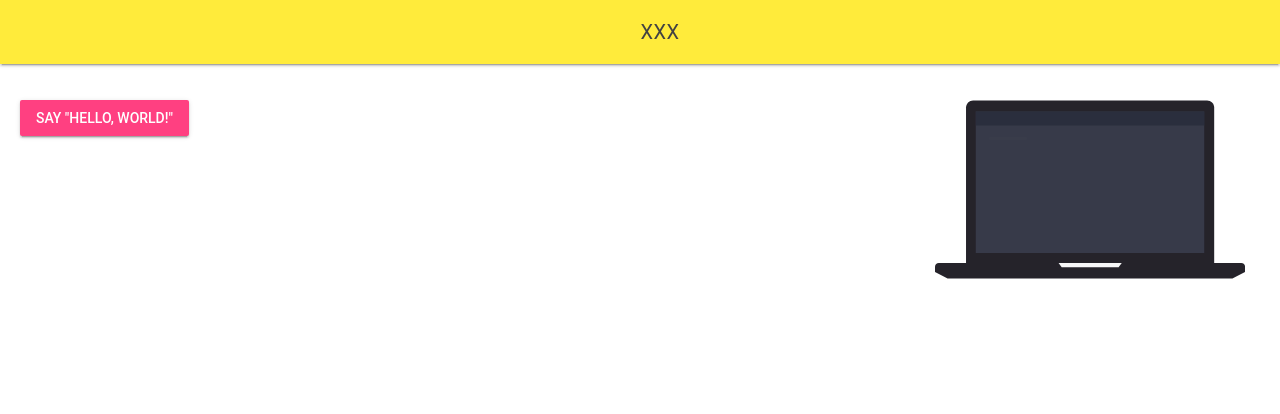
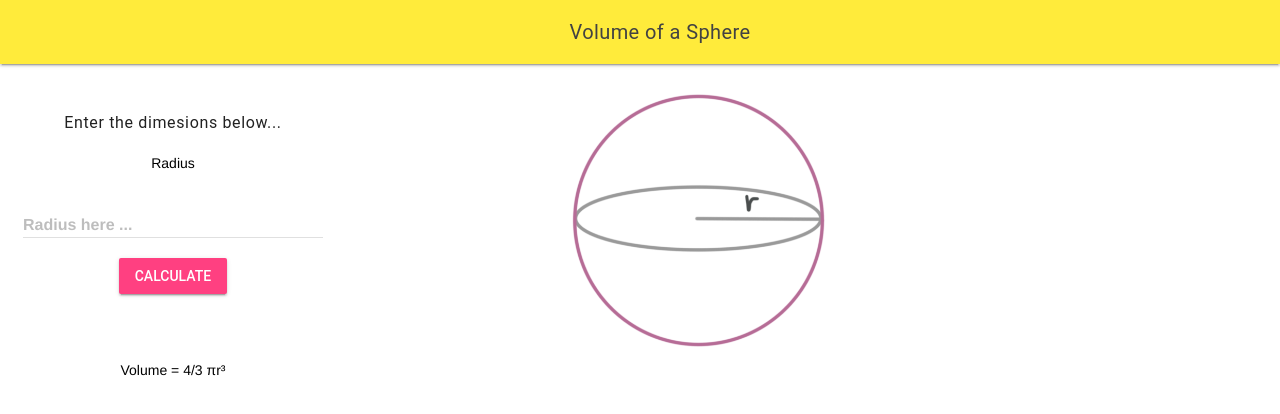
Before and after one commit to Claire-Bedrossian/ICS20-Unit3-3-JS, a plain HTML site: page index.html in a window 1280 px wide. Drawn offline with nearby package versions, Linux system fonts and the light colour scheme.

Commit message:
added functionality

```diff
--- a/css/styles.css
+++ b/css/styles.css
@@ -1,5 +1,5 @@
 /* Created by: Claire Bedrossian
-* Created on: XXX 202X
+* Created on: Nov 2022
 * This file contains the CSS for index.html
 */
 
--- a/index.html
+++ b/index.html
@@ -1,19 +1,18 @@
 <!DOCTYPE html>
-<!--- ICS2O-My first PWA --->
+<!---ICS2O-Unit3-03-JS--->
 <html lang="en">
   <head>
     <meta charset="UTF-8" />
     <meta name="viewport" content="width=device-width, initial-scale=1.0" />
-    <meta name="description" content="XXX" />
+    <meta name="description" content="ICS2O-Unit3-03-JS" />
     <meta name="keywords" content="mths, ics2o" />
     <meta name="author" content=".Claire Bedrossian" />
     <meta name="theme-color" content="#FFFFFF" />
-    <title>XXX</title>
     <link
       rel="canonical"
-      href="https://Claire-Bedrossian.github.io/ICS2O-PWA-Test/"
+      href="https://Claire-Bedrossian.github.io/ICS2O-Unit3-03-JS/"
     />
-    <link rel="manifest" href="/ICS2O-PWA-Test/manifest.webmanifest" />
+    <link rel="manifest" href="/ICS2O-Unit3-03-JS/manifest.webmanifest" />
     <link rel="stylesheet" href="./css/styles.css" />
     <!--- None blocking for Lighthouse report --->
     <!--- https://stackoverflow.com/questions/32759272/how-to-load-css-asynchronously --->
@@ -44,36 +43,69 @@
     <link rel="apple-touch-icon" sizes="180x180" href="apple-touch-icon.png" />
     <link rel="icon" type="image/png" sizes="32x32" href="favicon-32x32.png" />
     <link rel="icon" type="image/png" sizes="16x16" href="favicon-16x16.png" />
+    <title>Volume of a Sphere</title>
   </head>
-  <title>XXX</title>
   <body>
     <script defer src="https://code.getmdl.io/1.3.0/material.min.js"></script>
     <script src="./js/script.js"></script>
     <div class="mdl-layout mdl-js-layout mdl-layout--fixed-header">
       <header class="mdl-layout__header">
         <div class="mdl-layout__header-row">
-          <span class="mdl-layout-title">XXX</span>
+          <span class="mdl-layout-title">Volume of a Sphere</span>
         </div>
       </header>
       <main class="mdl-layout__content">
-        <p></p>
-        <img
-          src="./images/notebook-animation.svg"
-          alt="Computer"
-          width="25%"
-          height="25%"
+        <table>
+          <tr>
+            <th>
+              <h6>Enter the dimesions below...</h6>
+              <!-- number textfeild -->
+              <p>Radius</p>
+              <form action="#">
+                <div class="mdl-textfield mdl-js-textfield">
+                  <input
+                    class="mdl-textfield__input"
+                    type="number"
+                    pattern="-?[0-9]*(\.[0-9]+)?"
+                    id="radius-number"
                   />
-        <p></p>
-        <!-- Raised button with ripple -->
+                  <label class="mdl-textfield__label" for="radius-number"
+                    >Radius here ...</label
+                  >
+                  <span class="mdl-textfield__error"
+                    >Input is not a number!</span
+                  >
+                </div>
+              </form>
               <button
                 class="mdl-button mdl-js-button mdl-button--raised mdl-js-ripple-effect mdl-button--accent"
                 onclick="myButtonClicked()"
               >
-          Say "Hello, World!"
+                Calculate
               </button>
-        <!-- basic text -->
-        <p></p>
-        <div id="hello-world"></div>
+              <br />
+              <br />
+              <br />
+              <br />
+              <div id="answers">
+                <div id="volume"></div>
+              </div>
+            </th>
+            <th>
+              <img
+                src="images/aspherewithradius.png"
+                alt="Sphere"
+                width="50%"
+                height="auto"
+              />
+            </th>
+          </tr>
+          <tr>
+            <th>
+              <p>Volume = 4/3 πr³</p>
+            </th>
+          </tr>
+        </table>
       </main>
     </div>
   </body>
--- a/js/script.js
+++ b/js/script.js
@@ -1,23 +1,31 @@
-// Copyright (c) 202X Claire Bedrossian All rights reserved
+// Copyright (c) 2022 Claire Bedrossian All rights reserved
 //
 // Created by: Claire Bedrossian
-// Created on: XXX 202X
+// Created on: Nov 2022
 // This file contains the JS functions for index.html
 
 "use strict"
 
 /**
- * Check servie worker.
+ * Check service worker.
  */
 if (navigator.serviceWorker) {
-  navigator.serviceWorker.register("/ICS2O-PWA-Test/sw.js", {
-    scope: "/ICS2O-PWA-Test/",
+  navigator.serviceWorker.register("/ICS2O-Unit3-03-JS/sw.js", {
+    scope: "/ICS2O-Unit3-03-JS/",
   })
 }
 
 /**
- * This function displays an alert.
+ * This function calculates the volume of a sphere
  */
 function myButtonClicked() {
-  document.getElementById("hello-world").innerHTML = "<p>Hello, World!</p>"
+  // input
+  const radius = parseFloat(document.getElementById("radius-number").value)
+
+  //process
+  const volume = (4 / 3) * Math.PI * radius ** 3
+
+  // output
+  document.getElementById("volume").innerHTML =
+    "Volume is equal to: " + volume + " cm³"
 }
--- a/sw.js
+++ b/sw.js
@@ -1,4 +1,4 @@
-var GHPATH = "/ICS2O-PWA-Test"
+var GHPATH = "/ICS2O-Unit3-03-JS"
 var APP_PREFIX = "gppwa_"
 var VERSION = "version_001"
 var URLS = [
```
Also changed, not shown: design/flow-chart.png (added), design/story-board (1).png (added), images/aspherewithradius.png (added), manifest.webmanifest, 1 other file. Lines whose indentation alone changed are shown as unchanged.
